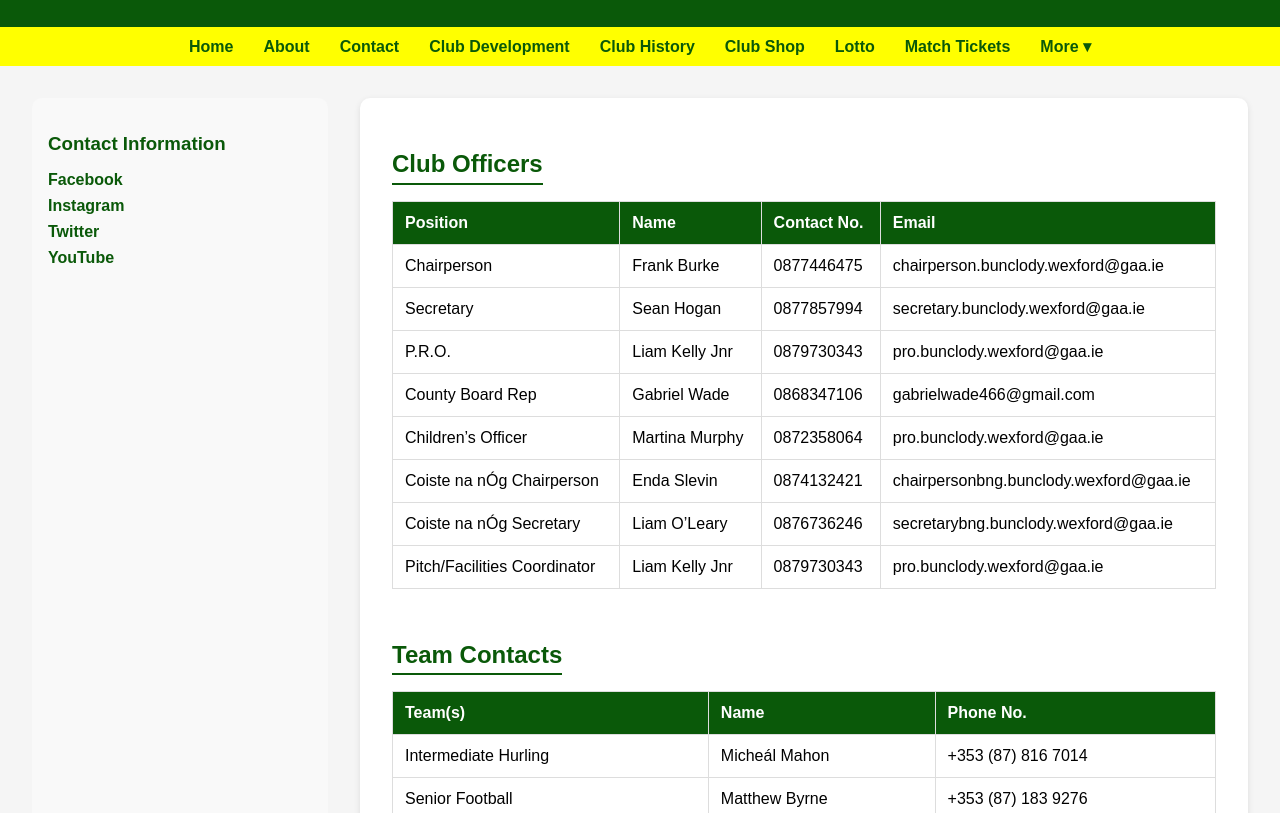
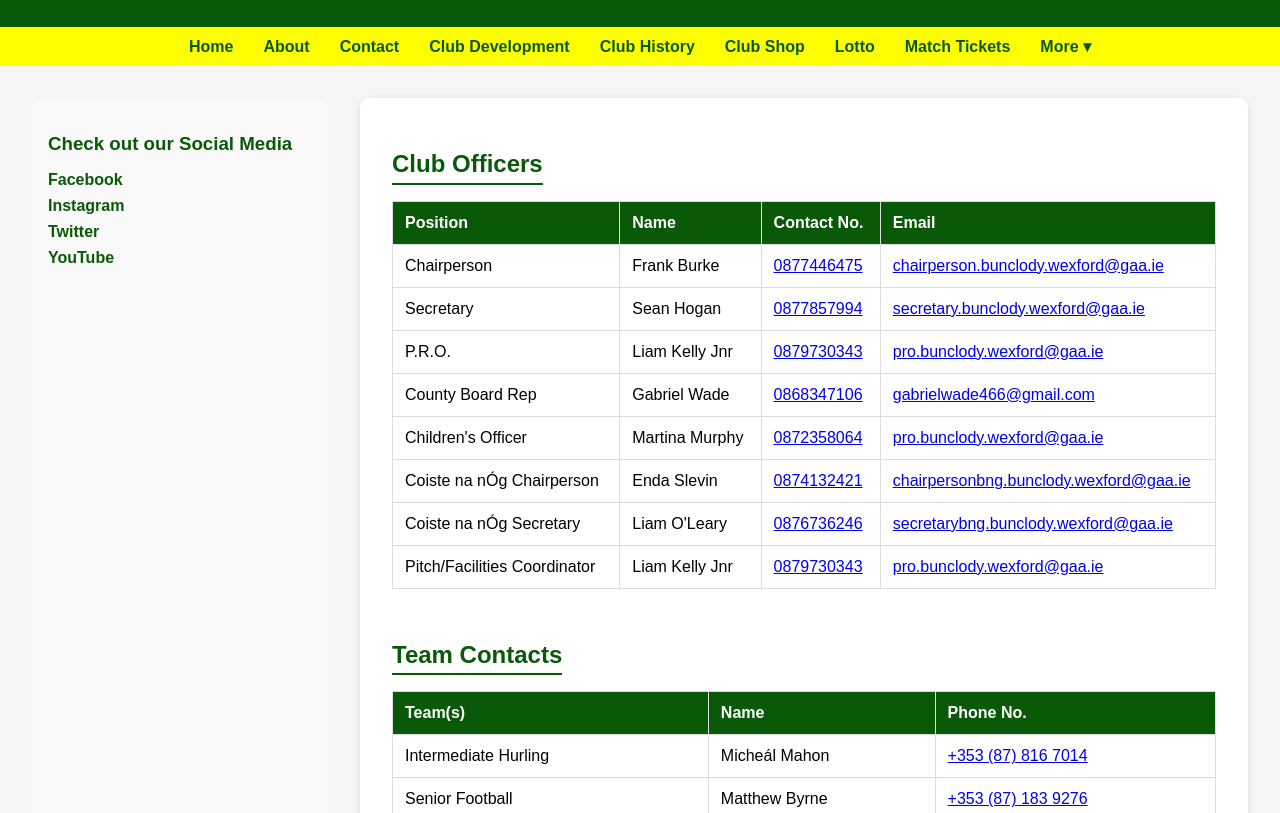
Before and after one commit to derryman/HWHBunclodyWebsite, a plain HTML site: page contact.html in a window 1280 px wide. Shown: the part 139-952 px from the top of the page. Drawn offline with Linux system fonts and the light colour scheme.

Commit message:
Update hyperlinks

```diff
--- a/contact.html
+++ b/contact.html
@@ -85,12 +85,12 @@
   <div class="contact-container">
     <!-- Sidebar -->
     <aside class="contact-sidebar">
-      <h3>Contact Information</h3>
+      <h3>Check out our Social Media</h3>
       <ul>
-        <li><a href="https://www.facebook.com/OfficialHWHBun/">Facebook</a></li>
-        <li><a href="https://www.instagram.com/hwhbunclody/?hl=en">Instagram</a></li>
-        <li><a href="https://x.com/officialhwhbun?lang=en">Twitter</a></li>
-        <li><a href="#">YouTube</a></li>
+        <li><a href="https://www.facebook.com/OfficialHWHBun/" target="_blank">Facebook</a></li>
+        <li><a href="https://www.instagram.com/hwhbunclody/?hl=en" target="_blank">Instagram</a></li>
+        <li><a href="https://x.com/officialhwhbun?lang=en" target="_blank">Twitter</a></li>
+        <li><a href="https://www.youtube.com/@hwhbunclodygaa8150" target="_blank">YouTube</a></li>
       </ul>
     </aside>
 
@@ -107,50 +107,50 @@
         <tr>
           <td>Chairperson</td>
           <td>Frank Burke</td>
-          <td>0877446475</td>
-          <td>chairperson.bunclody.wexford@gaa.ie</td>
+          <td><a href="tel:0877446475">0877446475</a></td>
+          <td><a href="mailto:chairperson.bunclody.wexford@gaa.ie">chairperson.bunclody.wexford@gaa.ie</a></td>
         </tr>
         <tr>
           <td>Secretary</td>
           <td>Sean Hogan</td>
-          <td>0877857994</td>
-          <td>secretary.bunclody.wexford@gaa.ie</td>
+          <td><a href="tel:0877857994">0877857994</a></td>
+          <td><a href="mailto:secretary.bunclody.wexford@gaa.ie">secretary.bunclody.wexford@gaa.ie</a></td>
         </tr>
         <tr>
           <td>P.R.O.</td>
           <td>Liam Kelly Jnr</td>
-          <td>0879730343</td>
-          <td>pro.bunclody.wexford@gaa.ie</td>
+          <td><a href="tel:0879730343">0879730343</a></td>
+          <td><a href="mailto:pro.bunclody.wexford@gaa.ie">pro.bunclody.wexford@gaa.ie</a></td>
         </tr>
         <tr>
           <td>County Board Rep</td>
           <td>Gabriel Wade</td>
-          <td>0868347106</td>
-          <td>gabrielwade466@gmail.com</td>
+          <td><a href="tel:0868347106">0868347106</a></td>
+          <td><a href="mailto:gabrielwade466@gmail.com">gabrielwade466@gmail.com</a></td>
         </tr>
         <tr>
-          <td>Children’s Officer</td>
+          <td>Children's Officer</td>
           <td>Martina Murphy</td>
-          <td>0872358064</td>
-          <td>pro.bunclody.wexford@gaa.ie</td>
+          <td><a href="tel:0872358064">0872358064</a></td>
+          <td><a href="mailto:pro.bunclody.wexford@gaa.ie">pro.bunclody.wexford@gaa.ie</a></td>
         </tr>
         <tr>
           <td>Coiste na nÓg Chairperson</td>
           <td>Enda Slevin</td>
-          <td>0874132421</td>
-          <td>chairpersonbng.bunclody.wexford@gaa.ie</td>
+          <td><a href="tel:0874132421">0874132421</a></td>
+          <td><a href="mailto:chairpersonbng.bunclody.wexford@gaa.ie">chairpersonbng.bunclody.wexford@gaa.ie</a></td>
         </tr>
         <tr>
           <td>Coiste na nÓg Secretary</td>
-          <td>Liam O’Leary</td>
-          <td>0876736246</td>
-          <td>secretarybng.bunclody.wexford@gaa.ie</td>
+          <td>Liam O'Leary</td>
+          <td><a href="tel:0876736246">0876736246</a></td>
+          <td><a href="mailto:secretarybng.bunclody.wexford@gaa.ie">secretarybng.bunclody.wexford@gaa.ie</a></td>
         </tr>
         <tr>
           <td>Pitch/Facilities Coordinator</td>
           <td>Liam Kelly Jnr</td>
-          <td>0879730343</td>
-          <td>pro.bunclody.wexford@gaa.ie</td>
+          <td><a href="tel:0879730343">0879730343</a></td>
+          <td><a href="mailto:pro.bunclody.wexford@gaa.ie">pro.bunclody.wexford@gaa.ie</a></td>
         </tr>
       </table>
 
@@ -164,27 +164,27 @@
         <tr>
           <td>Intermediate Hurling</td>
           <td>Micheál Mahon</td>
-          <td>+353 (87) 816 7014</td>
+          <td><a href="tel:+353878167014">+353 (87) 816 7014</a></td>
         </tr>
         <tr>
           <td>Senior Football</td>
           <td>Matthew Byrne</td>
-          <td>+353 (87) 183 9276</td>
+          <td><a href="tel:+353871839276">+353 (87) 183 9276</a></td>
         </tr>
         <tr>
           <td>Junior 'B' Hurling</td>
           <td>Sean Taylor</td>
-          <td>+353 (87) 066 5895</td>
+          <td><a href="tel:+353870665895">+353 (87) 066 5895</a></td>
         </tr>
         <tr>
           <td>Junior 'A' Football</td>
           <td>Sean Taylor</td>
-          <td>+353 (87) 066 5895</td>
+          <td><a href="tel:+353870665895">+353 (87) 066 5895</a></td>
         </tr>
         <tr>
           <td>U18 Hurling & Football</td>
           <td>Ciarán Kelly</td>
-          <td>087 832 4811</td>
+          <td><a href="tel:0878324811">087 832 4811</a></td>
         </tr>
       </table>
     </main>
```
